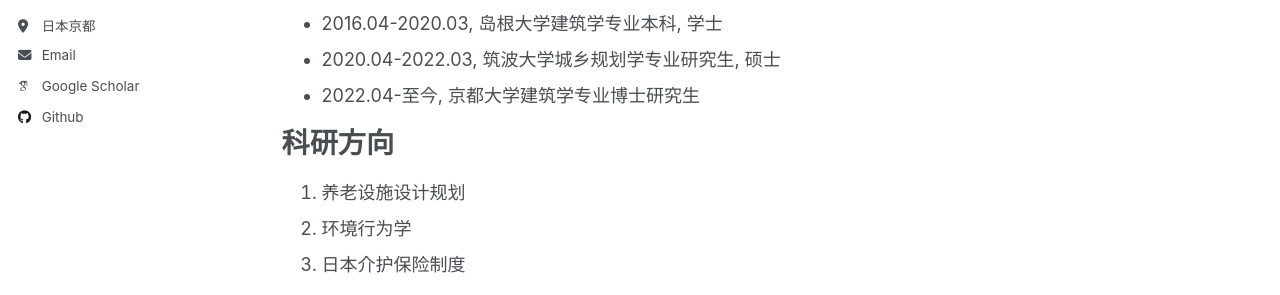
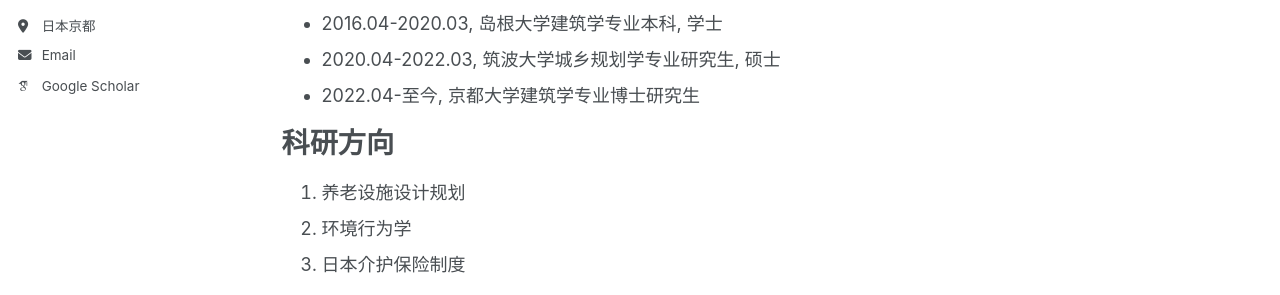
Before and after one commit to youkunqi/youkunqi.github.io, a Jekyll site: the page built from _pages/about.md, in a window 1280 px wide. Shown: the part 306-601 px from the top of the page. Built offline with Jekyll 4.4.1, drawn with Linux system fonts in a browser that asks for light colours; some web fonts are replaced; comment, search, counter and statistics services are not loaded.

Commit message:
Update _config.yml

```diff
--- a/_config.yml
+++ b/_config.yml
@@ -44,7 +44,7 @@
   bitbucket        : # Username - Update with your username on the site
   codepen          : # Username
   dribbble         : # Username
-  github           : "youkunqi"
+  github           : # "youkunqi"
   kaggle           : # Username
   stackoverflow    : # User number or user number and name (i.e., use "1" or "1/jeff-atwood")
 
```
